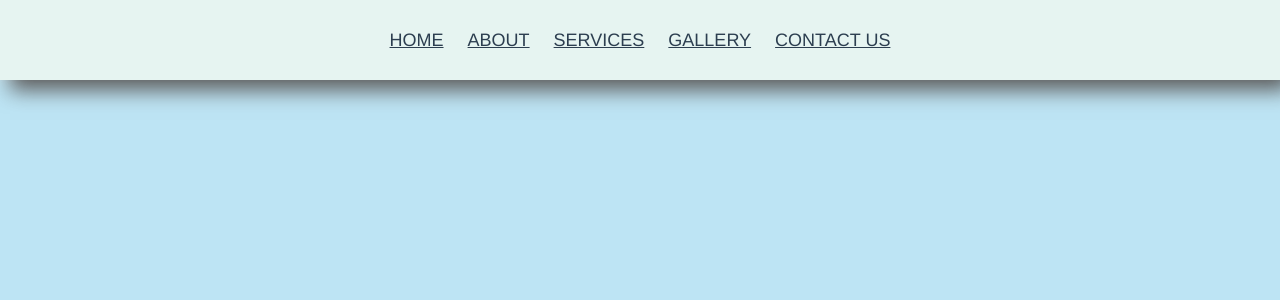
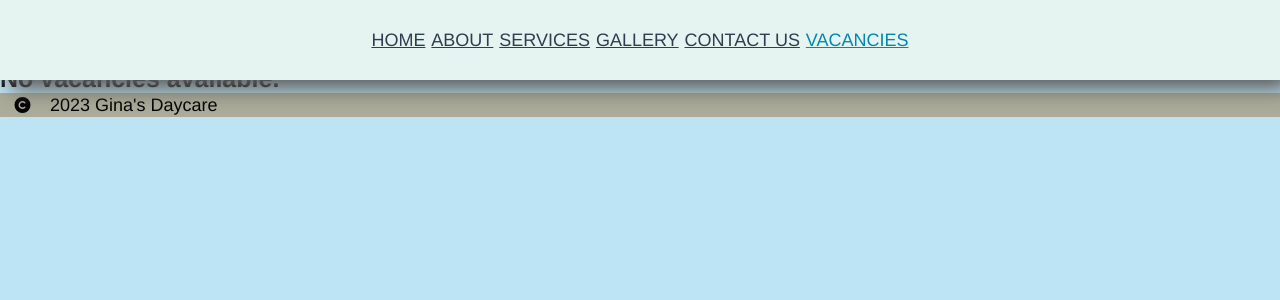
Before and after one commit to MikaRinquest/GinasDaycare, a Vue app: page /vacancies in a window 1280 px wide. Shown: the top 300 px of the page. Built offline with nearby package versions, Linux system fonts and the light colour scheme; what vue-sweetalert2 would draw is missing.

Commit message:
Added vacancies page

```diff
--- a/src/App.vue
+++ b/src/App.vue
@@ -54,7 +54,8 @@ p {
 #about,
 #services,
 #photos,
-#contact {
+#contact,
+#vacancies {
   padding-top: 5%;
 }
 
--- a/src/components/MobileNav.vue
+++ b/src/components/MobileNav.vue
@@ -19,6 +19,12 @@
         >
         <router-link class="route-name" to="/contact" @click="toggle = !toggle"
           >Contact Us</router-link
+        >
+        <router-link
+          class="route-name"
+          to="/vacancies"
+          @click="toggle = !toggle"
+          >Vacancies</router-link
         >
       </div>
     </nav>
--- a/src/components/Navbar.vue
+++ b/src/components/Navbar.vue
@@ -15,6 +15,9 @@
       >
       <router-link class="route-name" to="/contact" @click="toggle = !toggle"
         >Contact Us</router-link
+      >
+      <router-link class="route-name" to="/vacancies" @click="toggle = !toggle"
+        >Vacancies</router-link
       >
     </div>
   </nav>
--- /dev/null
+++ b/src/components/Vacancies/Vacancies.vue
@@ -0,0 +1,26 @@
+<template>
+  <div v-if="vacancies.length == 0">
+    <h1>No vacancies available.</h1>
+  </div>
+  <div>
+    <div v-for="(job, i) in vacancies" :key="i">
+      <p>{{ job.title }}</p>
+    </div>
+  </div>
+</template>
+
+<script>
+export default {
+  data() {
+    return {
+      vacancies: [
+        // {
+        //   title: "Hello world",
+        // },
+      ],
+    };
+  },
+};
+</script>
+
+<style></style>
--- a/src/router/index.js
+++ b/src/router/index.js
@@ -37,6 +37,15 @@ const routes = [
       return import(/* webpackChunkName: "about" */ "../views/ContactView.vue");
     },
   },
+  {
+    path: "/vacancies",
+    name: "vacancies",
+    component: function () {
+      return import(
+        /* webpackChunkName: "about" */ "../views/VacanciesView.vue"
+      );
+    },
+  },
 ];
 
 const router = createRouter({
--- /dev/null
+++ b/src/views/VacanciesView.vue
@@ -0,0 +1,16 @@
+<template>
+  <section id="vacancies">
+    <Vacancies />
+  </section>
+</template>
+
+<script>
+import Vacancies from "@/components/Vacancies/Vacancies.vue";
+export default {
+  components: {
+    Vacancies,
+  },
+};
+</script>
+
+<style></style>
```
Also changed, not shown: 1 other file (tests, documents, lock files or other folders).
